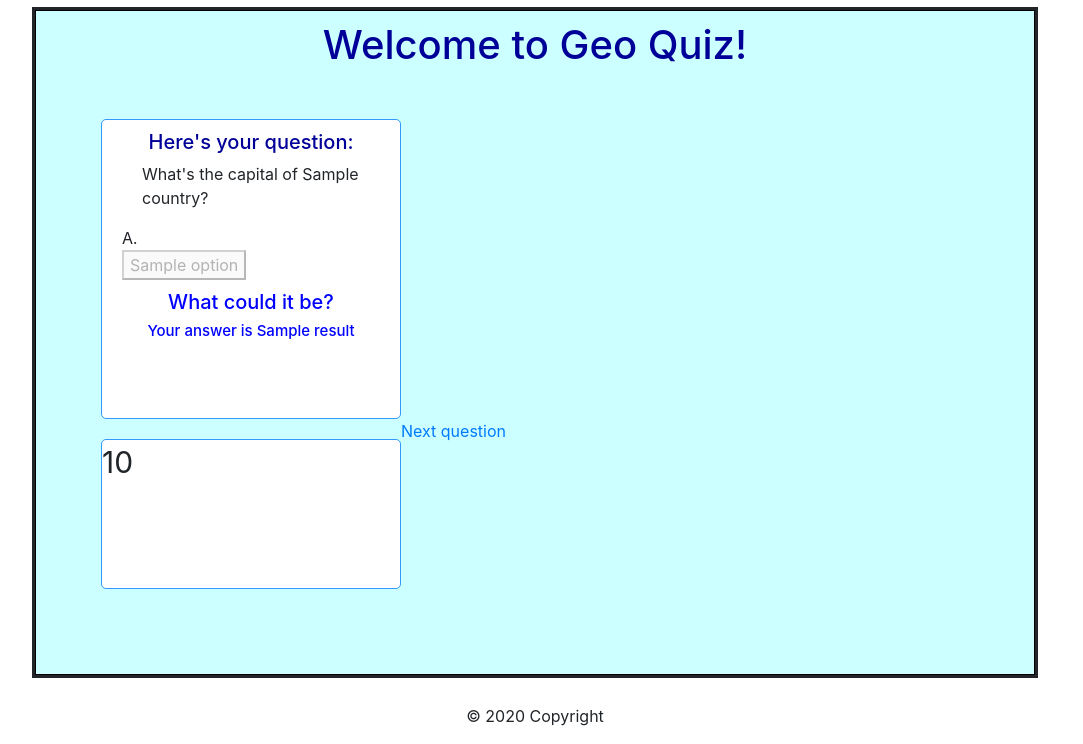
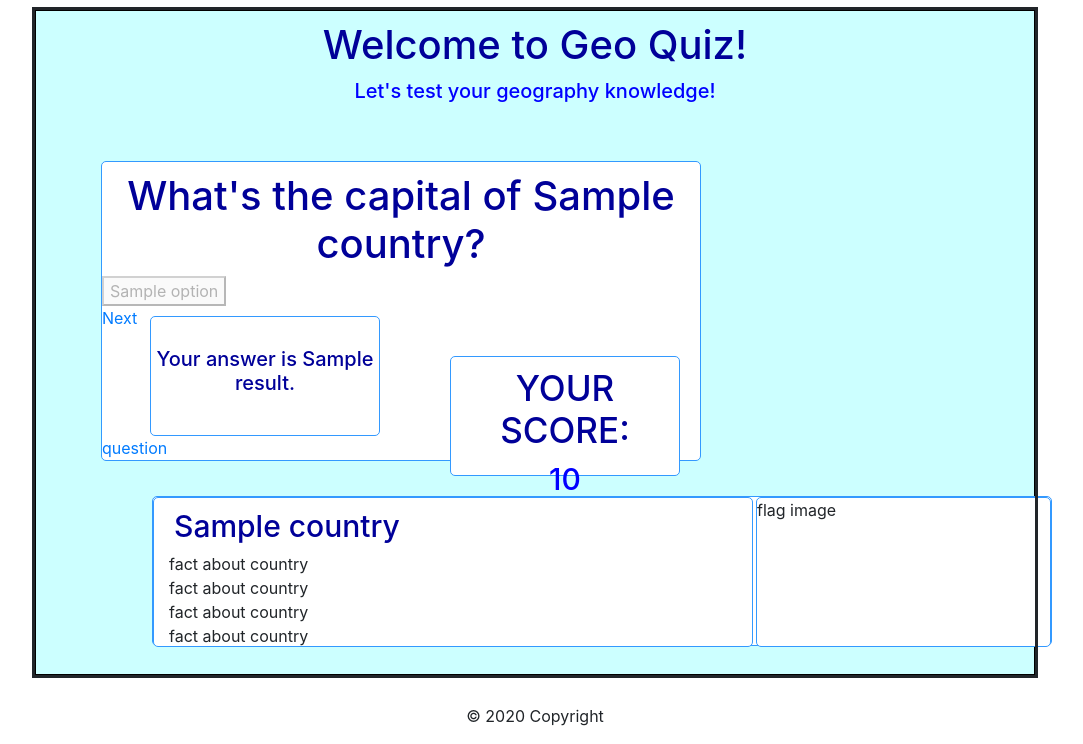
Before and after one commit to gianghta/RevUC-Quiz-App, a Flask app: template templates/play.html in a window 1280 px wide. Shown: the part 56-800 px from the top of the page, without its empty margins (105-1188 px from the left). Run offline with Flask 2, Linux system fonts and the light colour scheme; the template is opened without the code that fills it: most values are stand-ins (such as "Sample title", 1, 10 or a date in 2020); some libraries are stand-ins or nearby versions.

Commit message:
Fix bugs

```diff
--- a/app.py
+++ b/app.py
@@ -2,7 +2,7 @@ from flask import Flask, render_template, request, redirect, session, url_for
 from flask_session import Session
 import random
 from cs50 import SQL
-from sqlite3 import Error
+
 from random_quiz import generate_test, get_question, shuffle_question_order
 
 app = Flask(__name__)
@@ -30,7 +30,7 @@ def update_numpassed(username, num_passed):
 def new_acc(username, password):
     db.execute("INSERT INTO userbase (username, password, score, num_passed) VALUES (?, ?, 0, 0)", username, password)
 
-user = ""
+username = ""
 password = ""
 
 
@@ -108,43 +108,40 @@ def play():
         country, correct_city = splitted[0].split(",")
         choices = splitted[1].strip().split(",")[0:-1]
 
-        correct = request.args.get("cor")
+
+        cor = request.args.get("cor")
         country_previous = request.args.get("country")
-        if correct and country_previous:
-            result = "CORRECT" if correct == "true" else "WRONG"
+
+        if cor and country_previous:
+            result_ans = ""
+            result_ans = "CORRECT" if cor == "true" else "WRONG"
             return render_template('play.html',
-                                country = country_previous,
-                                choices = choices,
-                                score = session["score"],
-                                result = result,
-                                input_disabled="true")
+                                    country = country_previous,
+                                    choices = choices,
+                                    score = session["score"],
+                                    result = result_ans,
+                                    input_disabled="true")
 
         else:
         # Display question and 4 answer choice
+
             return render_template('play.html',
                                 country = country,
                                 choices = choices,
                                 score = session["score"],
-                                result="",
+                                result = "",
                                 input_disabled="false")
+    return render_template('index.html')
 
 
-"""@app.route('/check', methods=["GET", "POST"])
-def check():
-    choice = request.args.get("choice")
-    country = request.args.get("country")
-    if request.method == "POST":
-        if choice == capitals[country]:
-            return redirect(f"/true?country={country}")
-        else:
-            return redirect(f"/false?country={country}")"""
 
 
 @app.route('/check', methods=["GET", "POST"])
 def check():
-    choice_and_country = request.form.get("choice")
-    choice, country = choice_and_country.split(",")
     if request.method == "POST":
+        choice_and_country = request.form.get("choice")
+        choice, country = choice_and_country.split(",")
+
         if choice == capitals[country]:
             session["score"] += 100
             update_score(username, session["score"])
--- a/templates/base.html
+++ b/templates/base.html
@@ -12,7 +12,7 @@
 </head>
 <body style= "background-color: white">
     <nav class="navbar navbar-expand-lg navbar-dark bg-dark">
-    <a class="navbar-brand" href="http://127.0.0.1:3000/play">PLAY!</a>
+    <a class="navbar-brand" href="{{url_for('play')}}">PLAY!</a>
     <button class="navbar-toggler" type="button" data-toggle="collapse" data-target="#navbarSupportedContent" aria-controls="navbarSupportedContent" aria-expanded="false" aria-label="Toggle navigation">
         <span class="navbar-toggler-icon"></span>
     </button>
--- a/templates/play.html
+++ b/templates/play.html
@@ -55,6 +55,119 @@ button.capital:hover{
     background-color:#ccffff;
 }
 
+
+
+    h1{
+    margin-top: 10px;
+    text-align:center;
+    color:#000099;
+  }
+  h2{
+    margin-top:10px;
+    text-align:center;
+    font-size: 20px;
+    color:blue;
+  }
+  h3{
+    text-align:center;
+    font-size: 15px;
+    color:blue;
+
+  }
+  div.question {
+    width: 600px;
+    height: 300px;
+    border: 1px solid #3399ff;
+    border-radius: 5px;
+    background-color:white;
+    margin-left: 50px;
+    float:left;
+  }
+
+
+  li.capital {
+    list-style-type: none;
+    margin-left:30px;
+  }
+
+  ul#horizontal li{
+  display:inline;
+}
+  button.capital {
+    margin-left: 10px;
+    border: 1px solid #3399ff;
+    height:90px;
+    border-radius: 5px;
+    width: 200px;
+    margin-top: 5px;
+  }
+
+  button.capital:hover{
+    background-color:#ccffff;
+  }
+div.score{
+    margin-top:50px;
+    width: 230px;
+    height: 120px;
+    border: 1px solid #3399ff;
+    border-radius: 5px;
+    background-color:white;
+    float: right;
+    margin-right:20px;
+  }
+
+  div.message{
+    width: 230px;
+    height: 120px;
+    border: 1px solid #3399ff;
+    border-radius: 5px;
+    background-color:white;
+    float: right;
+    margin-right:20px;
+    margin-top:10px;
+    font-size:20px;
+  }
+button.next{
+    border: 1px solid #3399ff;
+    margin-right:20px;
+    height:40px;
+    border-radius: 5px;
+    width: 230px;
+    margin-top: 10px;
+    float:right;
+}
+
+button.next:hover{
+    background-color:#ccffff;
+  }
+
+div.info{
+  width:900px;
+  height:150px;
+  border: 1px solid #3399ff;
+  margin-top: 20px;
+  float:left;
+  border-radius: 5px;
+  background-color:white;
+  margin-left: 50px;
+}
+div.fact{
+  width:600px;
+  height:150px;
+  border: 1px solid #3399ff;
+  border-radius: 5px;
+  background-color:white;
+  float: left;
+}
+div.flag{
+  width:295px;
+  height:150px;
+  border: 1px solid #3399ff;
+  border-radius: 5px;
+  background-color:white;
+  float: right;
+}
+
 {% endblock %}
 
 
@@ -62,34 +175,60 @@ button.capital:hover{
 
 
       <h1>Welcome to Geo Quiz!</h1>
+      <h2 style="font-size: 20px;"> Let's test your geography knowledge! </h2>
+      <div class = "question" style = "margin-top: 50px; margin-right: 50px;">
 
-    <div class = "question" style = "margin-top: 50px; margin-right: 50px;">
-        <h1 style="font-size: 20px;"> Here's your question: </h1>
+        <h1> What's the capital of {{country}}? </h1>
 
-      <ol name="country">What's the capital of {{ country }}?</ol>
-      <!-- 4 choice total in choices list ==> 4 buttons -->
+        {% if input_disabled == "false" %}
+
           {% for option in choices %}
-      <li class = "capital">
-        <form action="/check" method='post'>
-          {% if input_disabled == "false" %}
+          <form action="/check" method="post">
           <button type="submit" name="choice" value="{{option}},{{country}}">{{option}}</button>
-          {% else %}
-            <button type="submit" disabled>{{option}}</button>
-          {% endif %}
           </form>
-      </li>
           {% endfor %}
 
 
-      <h2> What could it be?</h2>
-      <h3> Your answer is {{ result }}</h3>
+
+        {% else %}
+
+          {% for option in choices %}
+          <form action="/check" method="post">
+          <button type="submit" name="choice" disabled>{{option}}</button>
+          </form>
+          {% endfor %}
 
 
+        {% endif %}
+
+
+
+      <div class = "score">
+        <h1 style="font-size: 35px;"> YOUR SCORE: </h1>
+        <h2 style = "font-size: 30px; text-align: center;"> {{score}} </h2>
+      </div>
+      <div class = "message">
+        <h1 style="margin-top: 30px; font-size: 20px;">Your answer is {{result}}.</h1>
       </div>
 
-    <div class = "score">
-      <p style = "font-size: 30px;"> {{score}} </p>
+
+
+
+
+
+    <div class = "info">
+        <div class = "fact">
+          <h1 style="text-align: left; margin-left: 20px; font-size: 30px;">{{Country}}</h1>
+          <l1 style="margin-left: 15px;">fact about country <br></l1>
+          <l2 style="margin-left: 15px;">fact about country <br></l2>
+          <l3 style="margin-left: 15px;">fact about country <br></l3>
+          <l4 style="margin-left: 15px;">fact about country <br></l4>
+        </div>
+        <div class = "flag">
+            <l1> flag image </l1>
+    </div>
   </div>
 
-    <a href="/next">Next question</a>
+  <a href = "/next"> Next question </a>
+
 {% endblock %}
```
Also changed, not shown: questions.txt (+7 -7 lines), userbase.db, 7 other files. Lines whose indentation alone changed are shown as unchanged.
